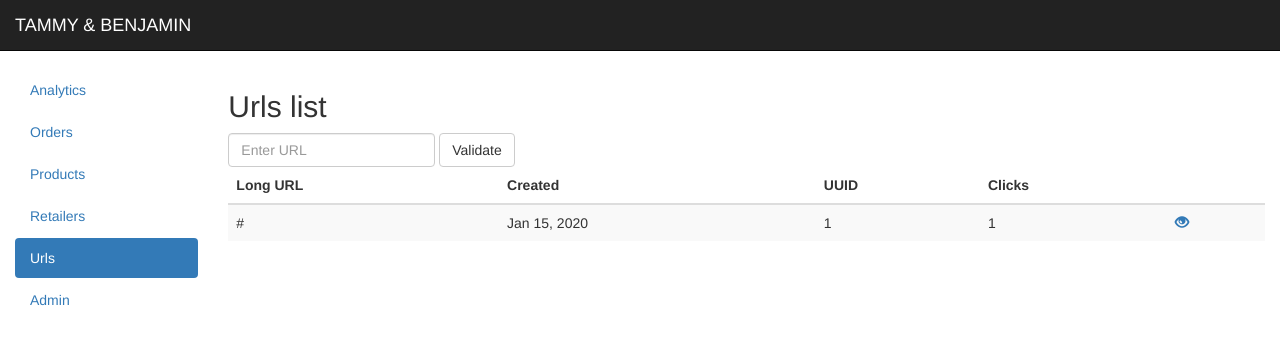
After one commit to TammyAndBenjamin/tabapp, a Flask app: template tabapp/templates/urls/list.html in a window 1280 px wide. The commit adds this page. Shown: the top 345 px of the page. Run offline with Flask 2, Linux system fonts and the light colour scheme; the template is opened without the code that fills it: values that come from a table or form of the project are taken from there, others are empty; tables that the repository leaves empty hold one stand-in row (values such as "Sample post"); some libraries are stand-ins or nearby versions.

Commit message:
Urls: Add view

```diff
--- a/tabapp/__init__.py
+++ b/tabapp/__init__.py
@@ -25,7 +25,7 @@ def load_user(login_id):
 
 from tabapp.models import Login
 from tabapp.views import main_bp, orders_bp, retailers_bp,\
-    retailers_stocks_bp, users_bp, supply_bp, \
+    retailers_stocks_bp, users_bp, supply_bp, urls_bp, \
     retailers_deliveries_bp, products_bp, hooks_bp, admin_bp
 
 # Backyard
@@ -35,6 +35,7 @@ app.register_blueprint(products_bp, url_prefix='/products')
 app.register_blueprint(retailers_bp, url_prefix='/retailers')
 app.register_blueprint(retailers_deliveries_bp, url_prefix='/retailers')
 app.register_blueprint(retailers_stocks_bp, url_prefix='/retailers')
+app.register_blueprint(urls_bp, url_prefix='/urls')
 app.register_blueprint(admin_bp, url_prefix='/admin')
 app.register_blueprint(users_bp, url_prefix='/admin')
 # Data
--- a/tabapp/templates/layout.html
+++ b/tabapp/templates/layout.html
@@ -10,6 +10,7 @@
                     <li{% if main_tab == 'orders' %} class="active"{% endif %}><a href="{{ url_for('orders_bp.index') }}">{{ _('Orders') }}</a></li>
                     <li{% if main_tab == 'products' %} class="active"{% endif %}><a href="{{ url_for('products_bp.index') }}">{{ _('Products') }}</a></li>
                     <li{% if main_tab == 'retailers' %} class="active"{% endif %}><a href="{{ url_for('retailers_bp.index') }}">{{ _('Retailers') }}</a></li>
+                    <li{% if main_tab == 'urls' %} class="active"{% endif %}><a href="{{ url_for('urls_bp.index') }}">{{ _('Urls') }}</a></li>
                     <li{% if main_tab == 'admin' %} class="active"{% endif %}><a href="{{ url_for('admin_bp.index') }}">{{ _('Admin') }}</a></li>
                 </ul>
             </div>
--- /dev/null
+++ b/tabapp/templates/urls/list.html
@@ -0,0 +1,38 @@
+{% extends 'layout.html' %}
+
+{% set main_tab = 'urls' %}
+
+{% block content %}
+    {{ super() }}
+    <h2>{{ _('Urls list') }}</h2>
+    <form class="form-inline" role="form" method="POST">
+        <input type="hidden" name="csrf_token" value="{{ csrf_token() }}" />
+        <div class="form-group">
+            <label class="sr-only" for="long_url">{{ _('Long URL') }}</label>
+            <input type="text" class="form-control" name="long_url" placeholder="{{ _('Enter URL') }}" />
+        </div>
+        <button type="submit" class="btn btn-default">{{ _('Validate') }}</button>
+    </form>
+    <table class="table table-striped">
+        <thead>
+            <tr>
+                <th>{{ _('Long URL') }}</th>
+                <th>{{ _('Created') }}</th>
+                <th>{{ _('UUID') }}</th>
+                <th>{{ _('Clicks') }}</th>
+                <th></th>
+            </tr>
+        </thead>
+        <tbody>
+            {% for url in urls %}
+                <tr class="url">
+                    <td>{{ url.long_url }}</td>
+                    <td>{{ url.date|date }}</td>
+                    <td>{{ url.uuid }}</td>
+                    <td>{{ url.clicks.count() }}</td>
+                    <td><a href="{{ url_for('urls_bp.one', url_id=url.id) }}" class="glyphicon glyphicon-eye-open"></a></td>
+                </tr>
+            {% endfor %}
+        </tbody>
+    </table>
+{% endblock content %}
--- a/tabapp/views/__init__.py
+++ b/tabapp/views/__init__.py
@@ -48,3 +48,4 @@ from tabapp.views.users import users_bp
 from tabapp.views.supply import supply_bp
 from tabapp.views.hooks import hooks_bp
 from tabapp.views.admin import admin_bp
+from tabapp.views.urls import urls_bp
--- /dev/null
+++ b/tabapp/views/urls.py
@@ -0,0 +1,39 @@
+# -*- coding: utf-8 -*-
+
+from datetime import datetime
+from flask import Blueprint, render_template, request, g, current_app, abort
+from flask.ext.login import login_required
+from tabapp.models import db, Url
+import hashlib
+
+urls_bp = Blueprint('urls_bp', __name__, subdomain='backyard')
+
+
+@urls_bp.route('/', methods=['GET', 'POST'])
+@login_required
+def index():
+    if request.method == 'POST':
+        long_url = request.form['long_url']
+        m = hashlib.sha256()
+        m.update(datetime.now().isoformat().encode())
+        m.update(long_url.encode())
+        url = Url()
+        url.long_url = long_url
+        url.uuid = m.hexdigest()[:5]
+        db.session.add(url)
+        db.session.commit()
+    urls = Url.query.all()
+    context = {
+        'urls': urls,
+    }
+    return render_template('urls/list.html', **context)
+
+
+@urls_bp.route('/<int:url_id>/')
+@login_required
+def one(url_id):
+    url = Url.query.get(url_id)
+    if not url:
+        return abort(404)
+    context = {}
+    return render_template('urls/url.html', **context)
```
Also changed, not shown: tabapp/templates/urls/url.html (added, +7 -0 lines).
